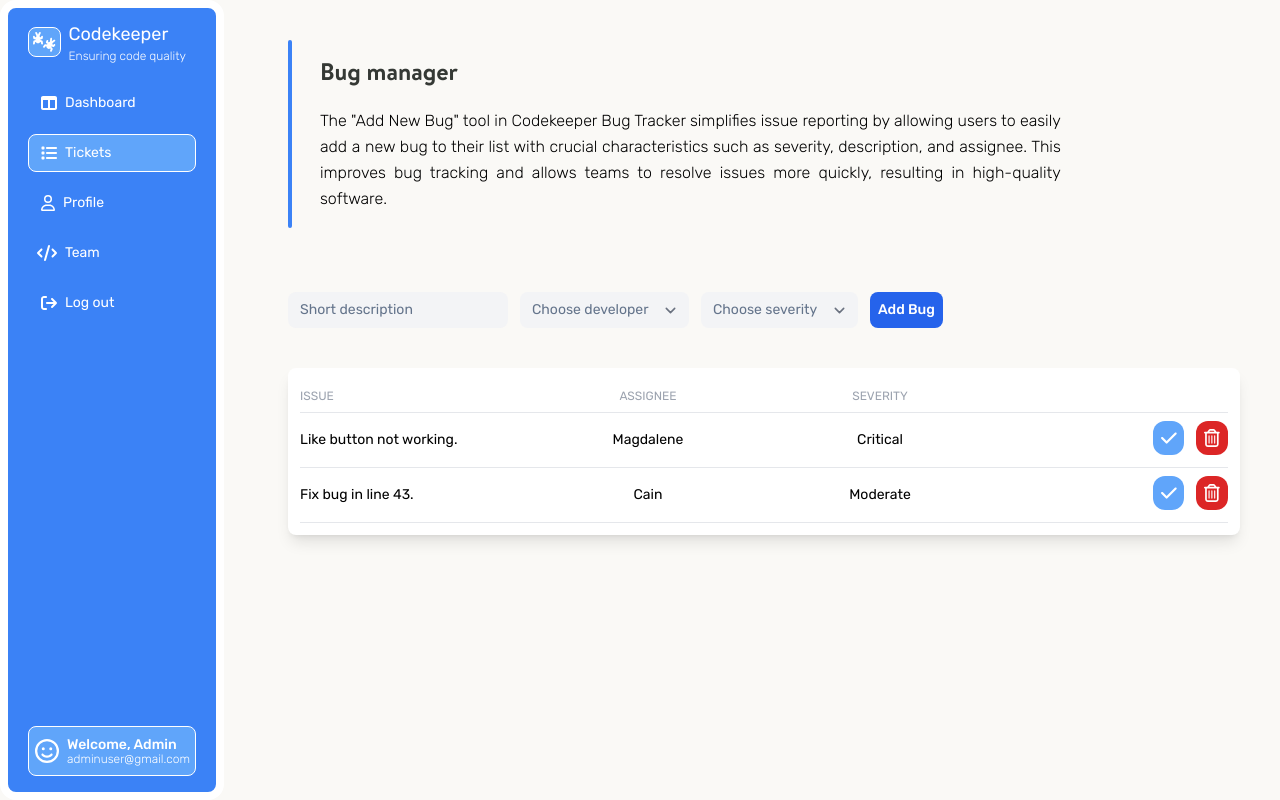
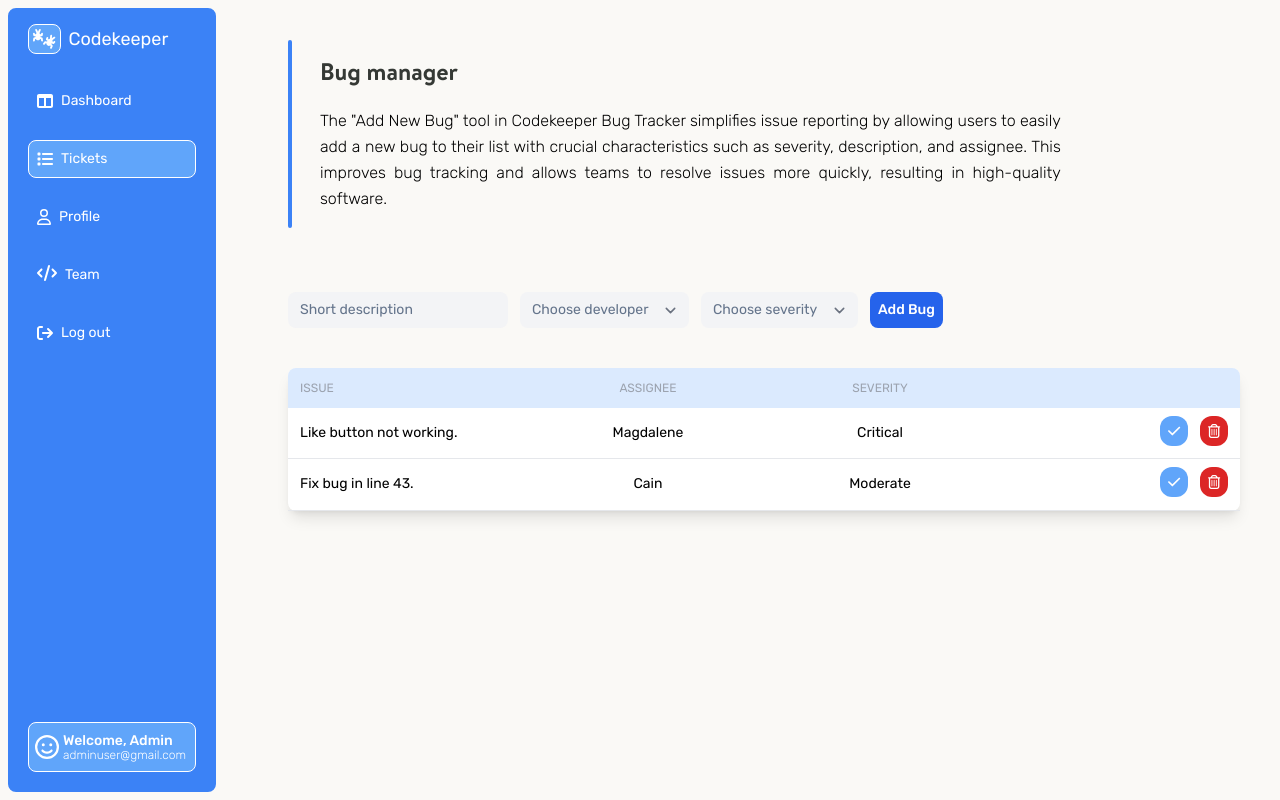
Before and after one commit to cabote888/bug-tracker, a React (Vite) app: page /bugTable in a window 1280 px wide. Built offline with nearby package versions, Linux system fonts and the light colour scheme.

Commit message:
added responsiveness to sidebar and fixed styles

```diff
--- a/index.html
+++ b/index.html
@@ -11,7 +11,7 @@
     />
     <title>Codekeeper 🪲</title>
   </head>
-  <body class="bg-offWhite my-10 ml-32 transition-all duration-300 md:ml-72 mr-10">
+  <body class="bg-offWhite my-10 ml-10 sm:ml-32 transition-all duration-300 overflow-x-hidden md:ml-72 mr-10">
     <div id="root"></div>
     <script type="module" src="/src/main.jsx"></script>
   </body>
--- a/src/BugItem.jsx
+++ b/src/BugItem.jsx
@@ -4,18 +4,18 @@ import { faCheck } from "@fortawesome/free-solid-svg-icons";
 
 export default function BugItem(props) {
   return (
-    <div className="py-2 text-sm grid grid-cols-4 justify-items-center items-center border-b border-gray-200">
+    <div className="py-2 text-sm grid grid-cols-4 px-3 justify-items-center items-center border-b border-gray-200">
       <p className="justify-self-start">{props.description}</p>
       <p>{props.developer}</p>
       <p>{props.severity}</p>
       <div className="justify-self-end">
         <FontAwesomeIcon
-          className="text-lg bg-blue-400 cursor-pointer hover:bg-blue-500 transition text-white p-2 rounded-xl"
+          className="text-md bg-blue-400 cursor-pointer hover:bg-blue-500 transition text-white p-2 rounded-xl"
           icon={faCheck}
         />
         <button onClick={props.onDeleteBug}>
           <FontAwesomeIcon
-            className="text-white ml-3 bg-red-600 text-lg p-2 hover:bg-red-500 transition rounded-xl"
+            className="text-white ml-3 bg-red-600 text-md p-2 hover:bg-red-500 transition rounded-xl"
             icon={faTrashCan}
           />
         </button>
--- a/src/BugTable.jsx
+++ b/src/BugTable.jsx
@@ -27,7 +27,6 @@ export default function BugTable(props) {
     });
   }
 
-  // console.log(props.membersArray)
   return (
     <div>
       <WrapperHeader>
@@ -43,8 +42,8 @@ export default function BugTable(props) {
         </Header>
       </WrapperHeader>
       <BugForm onAddNewBug={newBugHandler} teamMembers={props.membersArray} />
-      <div className="mt-10 bg-white shadow-lg rounded-lg p-3">
-        <div className="grid grid-cols-4 border-b text-gray-400 border-gray-200 py-2 text-xs">
+      <div className="mt-10 bg-white shadow-lg rounded-lg">
+        <div className="grid grid-cols-4 bg-blue-100 text-gray-400 rounded-t-lg p-3 text-xs">
           <p>ISSUE</p>
           <p className="place-self-center">ASSIGNEE</p>
           <p className="place-self-center">SEVERITY</p>
--- a/src/ManageTeam.jsx
+++ b/src/ManageTeam.jsx
@@ -27,7 +27,7 @@ export default function ManageTeam(props) {
     });
   }
 
-  props.newMembers(team)
+  props.newMembers(team);
   return (
     <div>
       <WrapperHeader>
@@ -46,7 +46,11 @@ export default function ManageTeam(props) {
         onNewMember={newMemberHandler}
         // onNewMemberName={newMemberNameHandler}
       />
-      <div className="flex flex-wrap gap-10 mt-14">
+      <div className="mt-14 bg-white shadow-lg rounded-lg">
+        <div className="grid grid-cols-3 bg-blue-100 text-gray-400 rounded-t-lg p-3 text-xs">
+          <p>MEMBER</p>
+          <p className="place-self-center">ROLE</p>
+        </div>
         {team.map((member) => (
           <TeamMember
             name={member.name}
--- a/src/Sidebar.jsx
+++ b/src/Sidebar.jsx
@@ -1,5 +1,4 @@
 import SidebarItem from "./SidebarItem";
-import { useState } from "react";
 import { FontAwesomeIcon } from "@fortawesome/react-fontawesome";
 import { faFaceSmile, faUser } from "@fortawesome/free-regular-svg-icons";
 import {
@@ -8,47 +7,102 @@ import {
   faArrowRightFromBracket,
   faBugs,
   faCode,
+  faBars,
 } from "@fortawesome/free-solid-svg-icons";
+import { useState, useEffect, useRef } from "react";
 
 export default function Sidebar() {
+  const [showSidebar, setShowSidebar] = useState(false);
+  const sidebarRef = useRef(null);
+
+  function toggleBar() {
+    setShowSidebar(!showSidebar);
+  }
+
+  useEffect(() => {
+    function handleClickOutside(event) {
+      if (
+        sidebarRef.current &&
+        !sidebarRef.current.contains(event.target) &&
+        !event.target.closest(
+          ".text-white.fixed.font-bold.z-50.w-10.h-10.active\\:bg-blue-400.transition-all.bg-blue-500.right-5.sm\\:hidden.rounded-full"
+        )
+      ) {
+        setShowSidebar(false);
+      }
+    }
+    document.addEventListener("mousedown", handleClickOutside);
+    return () => {
+      document.removeEventListener("mousedown", handleClickOutside);
+    };
+  }, [sidebarRef]);
+
+  useEffect(() => {
+    const handleResize = () => {
+      if (window.innerWidth >= 768) {
+        setShowSidebar(false);
+      }
+    };
+
+    window.addEventListener("resize", handleResize);
+    return () => {
+      window.removeEventListener("resize", handleResize);
+    };
+  }, []);
+
+  const textClass = showSidebar ? "ml-2 text-sm" : "ml-2 text-sm";
   return (
-    <section className="fixed top-0 left-0 w-24 transition-all duration-200 md:w-56 px-5 border-8 border-solid border-white py-2 bg-blue-500 h-full rounded-2xl">
-      <nav className="h-full">
-        <ul className="flex flex-col gap-10 md:gap-3 text-white h-full">
+    <div className="relative">
+      <button
+        className="text-white fixed font-bold z-50 w-10 h-10 active:bg-blue-400 transition-all bg-blue-500 right-5 sm:hidden rounded-full"
+        onClick={toggleBar}
+      >
+        <FontAwesomeIcon icon={faBars} />
+      </button>
+      <section
+        ref={sidebarRef}
+        className={`${
+          showSidebar ? "w-56" : "transform w-56 -translate-x-full"
+        } fixed top-0 left-0 transition-all duration-500 z-50 md:transform md:translate-x-0 md:w-56 border-8 border-offWhite bg-blue-500 h-full rounded-2xl`}
+      >
+        <nav onClick={() => setShowSidebar(false)} className="h-full">
+          <ul className="flex flex-col gap-5 px-5 p-3 text-white h-full">
             <li className="flex items-center mb-2 mt-1 cursor-pointer">
               <FontAwesomeIcon
                 className="bg-blue-400 rounded-lg border-1 border-solid border-white border p-1"
                 icon={faBugs}
                 size="lg"
               />
-            <div className="md:block hidden ml-2">
-              <a className="text-lg font-normal mr-2 -mb-1.5">Codekeeper</a>
-              <p className="text-xs font-light">Ensuring code quality</p>
+              <div className="">
+                <a className="text-lg font-normal ml-2">Codekeeper</a>
               </div>
             </li>
-          <SidebarItem to={"/"}>
-            <FontAwesomeIcon className="pl-1" icon={faTableColumns} />
-            <p className="text-sm md:block ml-2 hidden">Dashboard</p>
+            <SidebarItem className to={"/"}>
+              <FontAwesomeIcon className="self-center" icon={faTableColumns} />
+              <p className={textClass}>Dashboard</p>
             </SidebarItem>
             <SidebarItem to={"/bugTable"}>
-            <FontAwesomeIcon className="pl-1" icon={faList} />
-            <p className="cursor-pointer md:block ml-2 hidden text-sm">Tickets</p>
+              <FontAwesomeIcon className="self-center" icon={faList} />
+              <p className={textClass}>Tickets</p>
             </SidebarItem>
             <SidebarItem to={"/profile"}>
-            <FontAwesomeIcon className="pl-1" icon={faUser} />
-            <p className="cursor-pointer md:block ml-2 hidden text-sm">Profile</p>
+              <FontAwesomeIcon className="self-center" icon={faUser} />
+              <p className={`${textClass}`}>Profile</p>
             </SidebarItem>
             <SidebarItem to={"/manageTeam"}>
-            <FontAwesomeIcon className="" icon={faCode} />
-            <p className="cursor-pointer text-sm md:block ml-2 hidden">Team</p>
+              <FontAwesomeIcon icon={faCode} />
+              <p className={`cursor-pointer ${textClass} `}>Team</p>
             </SidebarItem>
             <SidebarItem to={"/404error"}>
-            <FontAwesomeIcon className="pl-1" icon={faArrowRightFromBracket} />
-            <p className="cursor-pointer md:block ml-2 hidden text-sm">Log out</p>
+              <FontAwesomeIcon
+                className="self-center"
+                icon={faArrowRightFromBracket}
+              />
+              <p className={`cursor-pointer ${textClass}`}>Log out</p>
             </SidebarItem>
             <li className="flex items-center gap-2 mt-auto mb-2 bg-blue-400 rounded-lg border border-solid border-1 border-white py-2 px-1.5">
               <FontAwesomeIcon icon={faFaceSmile} size="xl" />
-            <div className="md:block hidden">
+              <div className={` -ml-1`}>
                 <p className="text-sm font-medium -mb-1">Welcome, Admin</p>
                 <p className="text-xs font-light">adminuser@gmail.com</p>
               </div>
@@ -56,5 +110,6 @@ export default function Sidebar() {
           </ul>
         </nav>
       </section>
+    </div>
   );
 }
--- a/src/SidebarItem.jsx
+++ b/src/SidebarItem.jsx
@@ -16,7 +16,7 @@ export default function SidebarItem({ children, to }) {
       style={({ isActive }) => {
         return isActive ? getActiveStyle() : {};
       }}
-      className="flex items-center cursor-pointer border rounded-lg border-blue-500 transition duration-300 hover:bg-blue-400 hover:rounded-lg hover:border hover:border-1 hover:border-solid hover:border-white p-2"
+      className="flex cursor-pointer border rounded-lg border-blue-500 transition duration-300 hover:bg-blue-400 hover:rounded-lg hover:border hover:border-1 hover:border-solid hover:border-white p-2"
     >
       {children}
     </NavLink>
--- a/src/TeamMember.jsx
+++ b/src/TeamMember.jsx
@@ -5,26 +5,30 @@ import { faPenToSquare } from "@fortawesome/free-regular-svg-icons";
 
 export default function TeamMember(props) {
   return (
-    <div className="flex flex-col items-center shadow-lg rounded-lg ring-1 ring-teal-200 pb-5 w-48 gap-3">
-      <div className="w-full bg-cyan-500 rounded-t-lg py-5">
+    <div className="grid grid-cols-3 py-4 border-b border-gray-200 px-3 rounded-lg">
+      <div className="flex gap-5">
         <img
-          className="w-20 h-20 rounded-full ring-2 ring-emerald-200 mx-auto"
+          className="w-12 h-12 rounded-full ring-2 ring-emerald-200"
           src={profilePic}
           alt="profile"
         />
+        <div>
+          <p className="font-brandon self-center font-bold">
+            {props.name} Carvajal
+          </p>
+          <p className="text-sm text-gray-500">fulanito123@hotmail.com</p>
+        </div>
       </div>
-      <p className="font-brandon font-bold">
-        {props.name}, {props.age}
-      </p>
-      <p className="text-gray-500">{props.role}</p>
-      <div className="mt-3">
+
+      <p className="text-gray-500 self-center text-center">{props.role}</p>
+      <div className="text-right self-center">
         <FontAwesomeIcon
-          className=" bg-blue-400 cursor-pointer hover:bg-blue-500 transition text-white p-2 rounded-full"
+          className=" bg-blue-400 cursor-pointer hover:bg-blue-500 transition text-white p-2 rounded-xl"
           icon={faPenToSquare}
         />
         <button onClick={props.onDeleteMember}>
           <FontAwesomeIcon
-            className="text-white ml-3 cursor-pointer bg-red-600  p-2 hover:bg-red-500 transition rounded-full"
+            className="text-white ml-3 cursor-pointer bg-red-600 p-2 hover:bg-red-500 transition rounded-xl"
             icon={faTrashCan}
           />
         </button>
--- a/tailwind.config.cjs
+++ b/tailwind.config.cjs
@@ -13,6 +13,7 @@ module.exports = {
       },
       colors: {
         "dark-blue": "#353935",
+        "offWhite": "#FAF9F6",
       },
       fontFamily: {
         brandon: "brandon",
```
Lines whose indentation alone changed are shown as unchanged.
